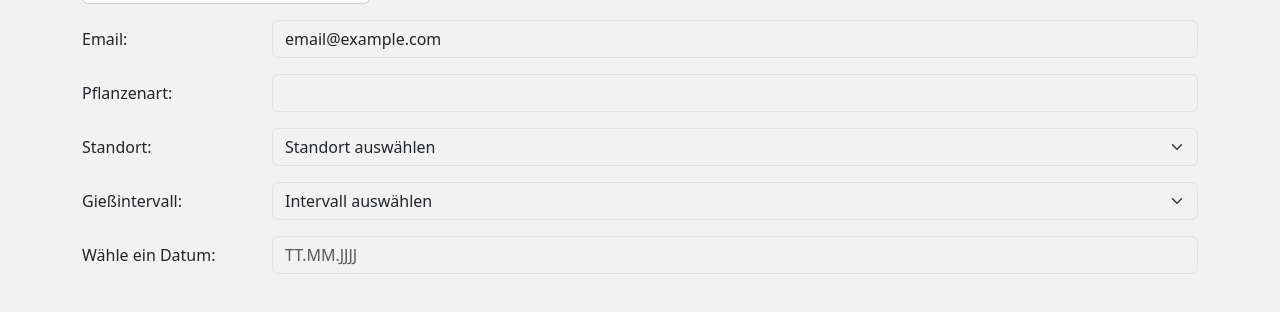
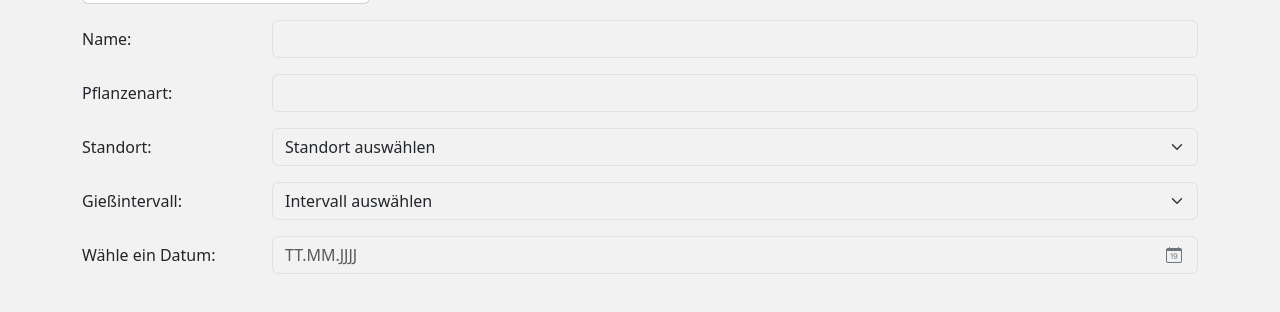
Before and after one commit to QuadcoreDevelopment/PlantManager, a plain HTML site: page frontend/pflanze_bearbeiten.html in a window 1280 px wide. Shown: the part 414-726 px from the top of the page. Drawn offline with nearby package versions, Linux system fonts and the light colour scheme.

Commit message:
#9 Label für name geändert/gefixed und Kalender-Icon hinzugefügt

```diff
--- a/frontend/pflanze_bearbeiten.html
+++ b/frontend/pflanze_bearbeiten.html
@@ -58,9 +58,9 @@
 			</div>
 			<form>
 				<div class="mb-3 row">
-					<label for="staticEmail" class="col-sm-2 col-form-label">Email:</label>
+					<label for="name" class="col-sm-2 col-form-label">Name:</label>
 					<div class="col-sm-10">
-					  <input type="text" class="form-control" id="staticEmail" value="email@example.com">
+					  <input type="text" class="form-control" id="name">
 					</div>
 				  </div>
 				  <div class="mb-3 row">
@@ -96,10 +96,12 @@
 				  <div class="mb-3 row">
 					<label for="datepicker" class="col-sm-2 col-form-label">Wähle ein Datum:</label>
 					<div class="col-sm-10">
-						<input type="text" id="datepicker" class="form-control" placeholder="TT.MM.JJJJ">
+					  <div class="position-relative">
+						<input type="text" id="datepicker" class="form-control pe-5" placeholder="TT.MM.JJJJ">
+						<i class="bi bi-calendar-date position-absolute top-50 end-0 translate-middle-y me-3 text-secondary"></i>
+					  </div>
 					</div>
 				  </div>
-
 			</form>
 
 			<!-- Bis hier Inhalt -->
```
